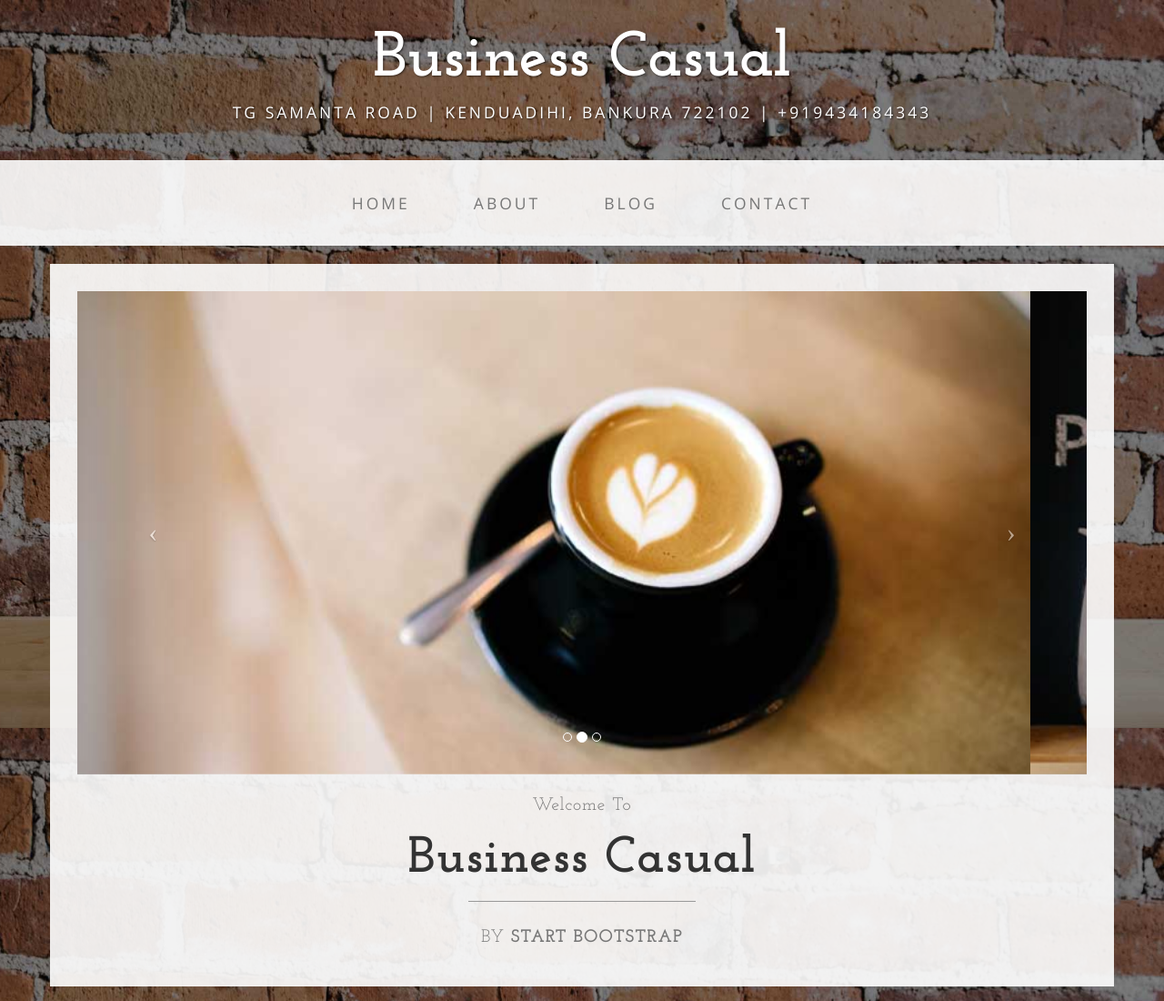
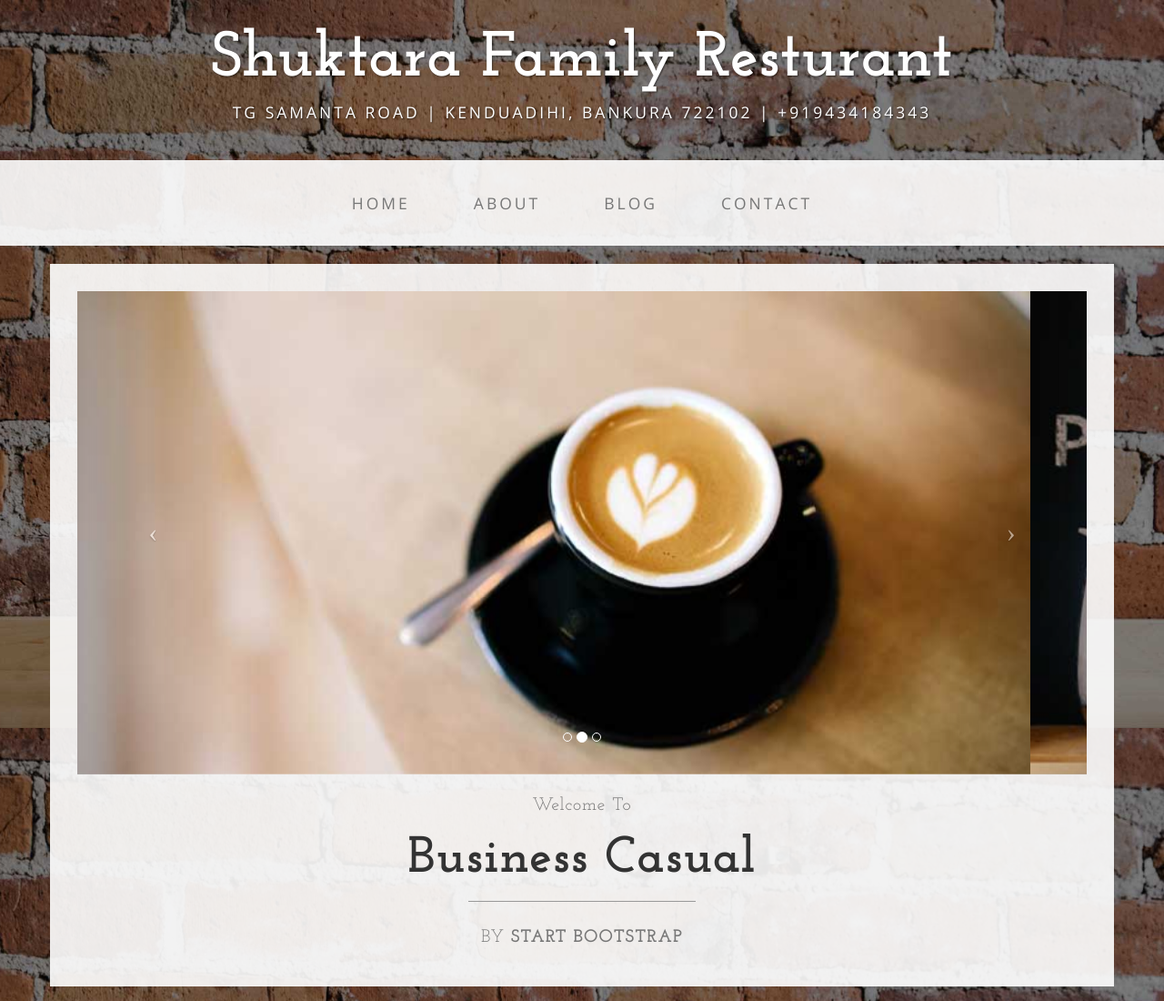
Before and after one commit to ashishthaps/shuktara, a plain HTML site: page Shuktara/index.html in a window 1280 px wide. Shown: the top 1100 px of the page at 91% size. Drawn offline with nearby package versions, Linux system fonts and the light colour scheme.

Commit message:
Updated the resturant name

```diff
--- a/Shuktara/index.html
+++ b/Shuktara/index.html
@@ -32,7 +32,7 @@
 
 <body>
 
-    <div class="brand">Business Casual</div>
+    <div class="brand">Shuktara Family Resturant</div>
     <div class="address-bar">TG Samanta Road | Kenduadihi, Bankura 722102 | +919434184343</div>
 
     <!-- Navigation -->
```
